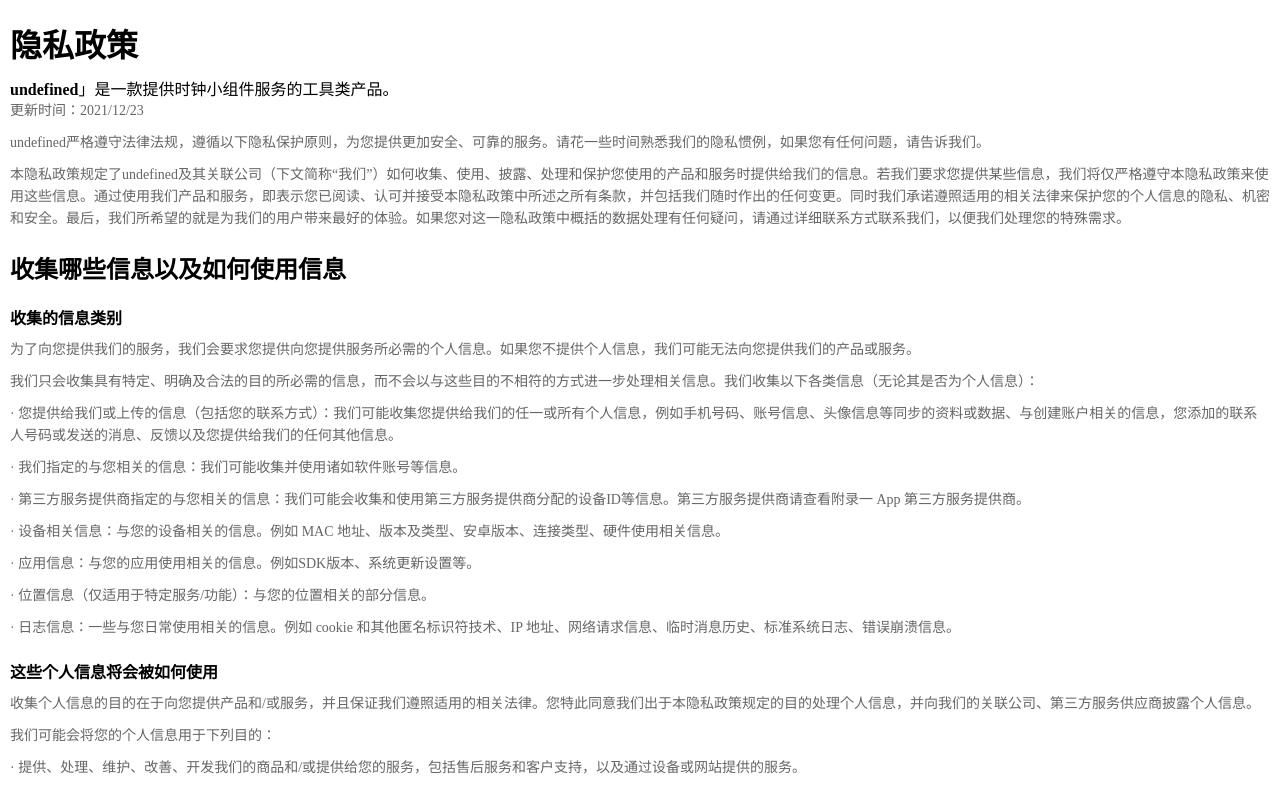
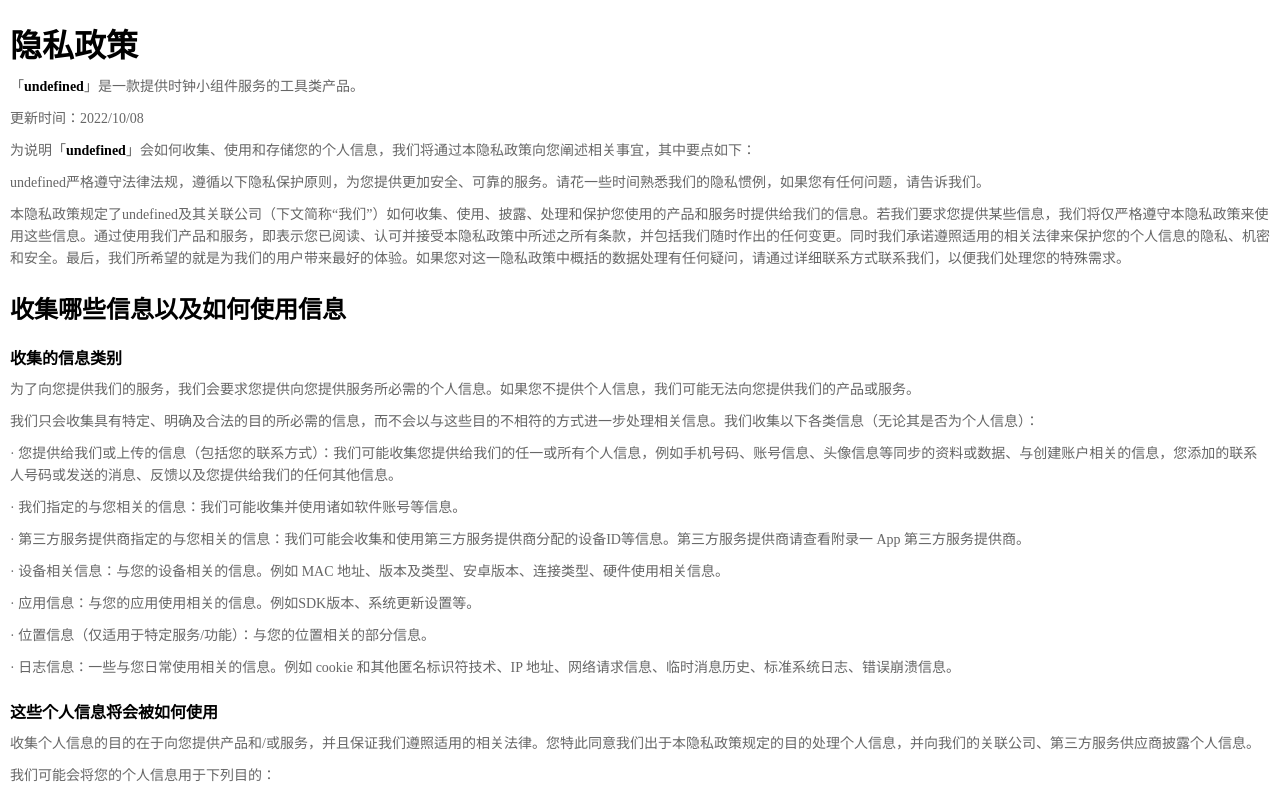
Before and after one commit to Jarvis-Mr/JBook, a plain HTML site: page PrivacyPolicy/privacyPolicy.html in a window 1280 px wide. Shown: the top 790 px of the page. Drawn offline with Linux system fonts and the light colour scheme.

Commit message:
Update privacyPolicy.html

```diff
--- a/PrivacyPolicy/privacyPolicy.html
+++ b/PrivacyPolicy/privacyPolicy.html
@@ -9,8 +9,9 @@
 	<body>
 		<dl class="dl">
 			<dt class="h1">隐私政策</dt>
-				<dd 「class="dd"><span class="appName" style="color:#000; font-weight:bold"></span>」是一款提供时钟小组件服务的工具类产品。</dd>
-                <dd class="dd">更新时间：2021/12/23</dd>
+				<dd class="dd">「<span class="appName" style="color:#000; font-weight:bold; text-align:center"></span>」是一款提供时钟小组件服务的工具类产品。</dd>
+                <dd class="dd">更新时间：2022/10/08</dd>
+				<dd class="dd">为说明「<span class="appName" style="color:#000; font-weight:bold; text-align:center"></span>」会如何收集、使用和存储您的个人信息，我们将通过本隐私政策向您阐述相关事宜，其中要点如下：</dd>
 				<dd class="dd"><span class="company"></span>严格遵守法律法规，遵循以下隐私保护原则，为您提供更加安全、可靠的服务。请花一些时间熟悉我们的隐私惯例，如果您有任何问题，请告诉我们。</dd>
 				<dd class="dd">本隐私政策规定了<span class="company"></span>及其关联公司（下文简称“我们”）如何收集、使用、披露、处理和保护您使用的产品和服务时提供给我们的信息。若我们要求您提供某些信息，我们将仅严格遵守本隐私政策来使用这些信息。通过使用我们产品和服务，即表示您已阅读、认可并接受本隐私政策中所述之所有条款，并包括我们随时作出的任何变更。同时我们承诺遵照适用的相关法律来保护您的个人信息的隐私、机密和安全。最后，我们所希望的就是为我们的用户带来最好的体验。如果您对这一隐私政策中概括的数据处理有任何疑问，请通过详细联系方式联系我们，以便我们处理您的特殊需求。</dd>
 
```
